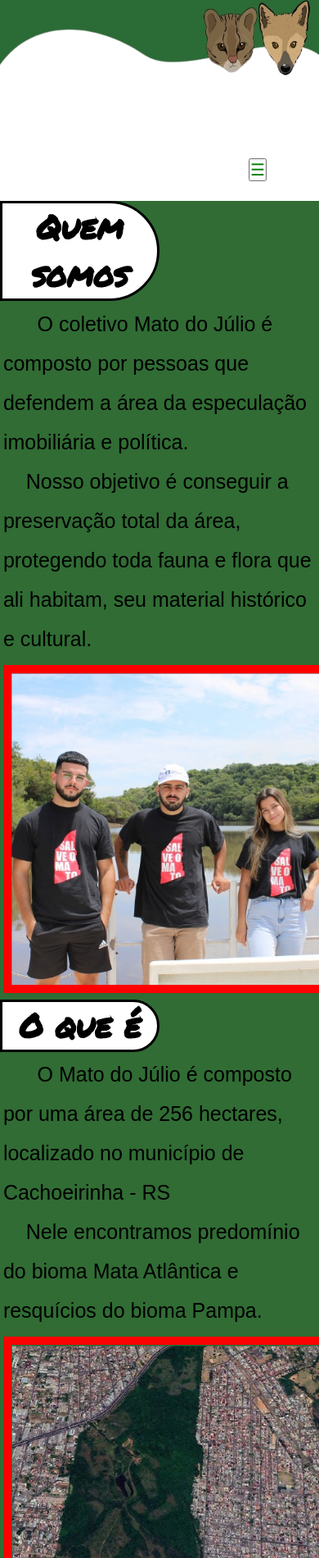
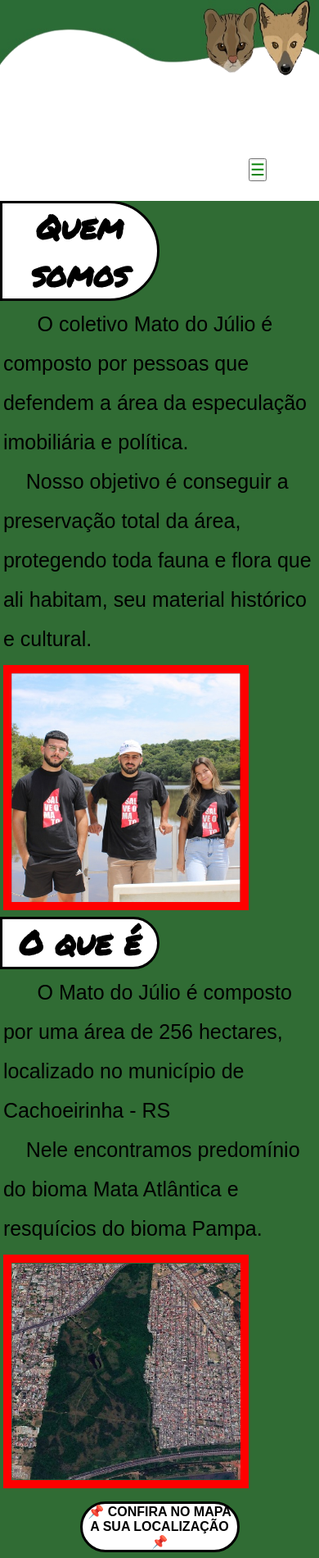
Before and after one commit to CassianoElias/PROJETO_INTEGRADOR_MATO_DO_JULIO, a PHP site: page / in a window 390 px wide; the page is wider, and only the part inside the window is pictured. Shown: the part 181-2081 px from the top of that part at 82% size. Run offline with PHP 8.4, Linux system fonts and the light colour scheme; some web fonts are replaced; grey boxes are pictures that could not be loaded.

Commit message:
botoes importancia & ajuste de imagens

```diff
--- a/css/index.css
+++ b/css/index.css
@@ -166,5 +166,9 @@ header{
     #importancia{
         display: block;
     }
+    .imgindex{
+        width: 300px;
+        height: auto;
+    }
 
 }
```
